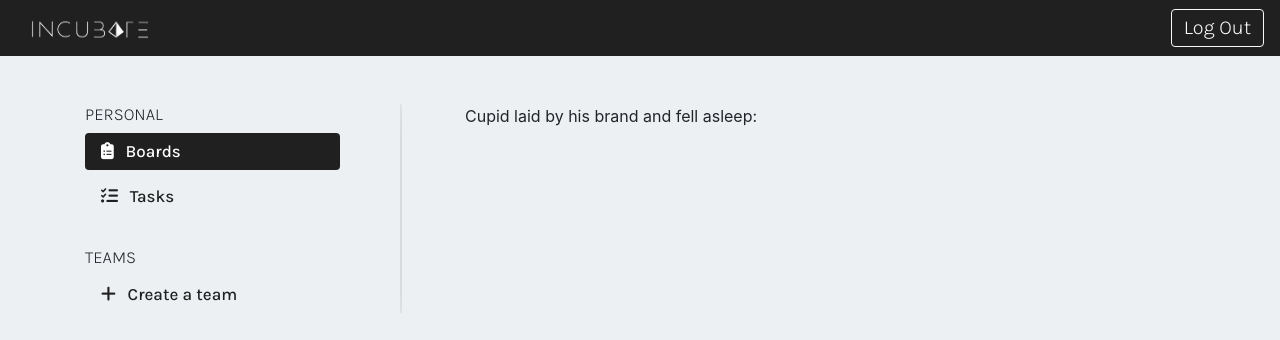
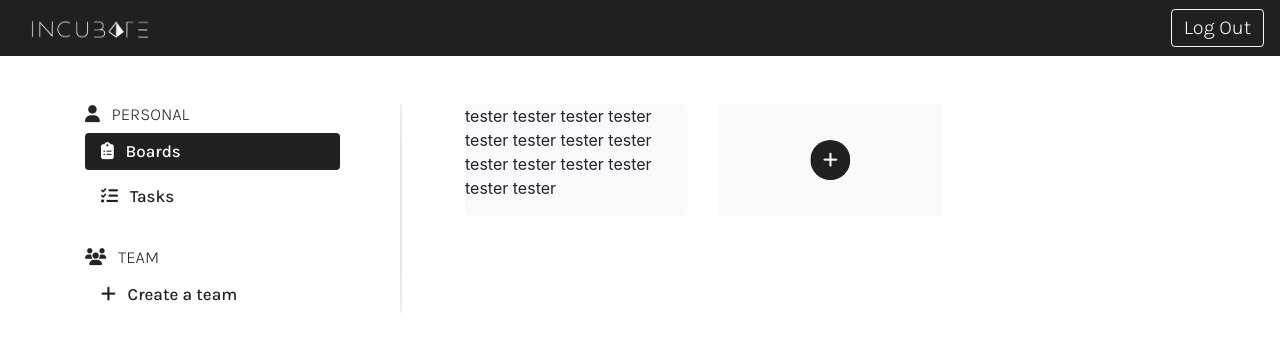
Before and after one commit to Soban-Farhan/Incubate, a React (Create React App) app in the folder Incubate/client/: page /boards in a window 1280 px wide. Shown: the top 340 px of the page. Built offline with nearby package versions, Linux system fonts and the light colour scheme; sample sign-in values are in the browser's storage.

Commit message:
More design changes

```diff
--- a/Incubate/client/src/css/master.css
+++ b/Incubate/client/src/css/master.css
@@ -3,7 +3,7 @@
 body {
     height: 100%;
     transition: .3s all;
-    background-color: #edf0f2;
+    background-color: #fff;
 }
 
 .input-style {
@@ -54,6 +54,14 @@ input[type=checkbox] {
 .v-center {
     margin: 0;
     position: absolute;
+    top: 50%; left: 50%;
+    -ms-transform: translate(-50%, -50%);
+    transform: translate(-50%, -50%);
+}
+
+.v-relative-center {
+    margin: 0;
+    position: relative;
     top: 50%; left: 50%;
     -ms-transform: translate(-50%, -50%);
     transform: translate(-50%, -50%);
@@ -111,13 +119,20 @@ a {
 
 a:hover {
     color: #202020;
-    background-color: #ffffff9f;
+    background-color: #e3e6e9;
     transition: .4s;
+}
+
+.bg-dark {
+    background-color: #202020;
 }
 
 .nav-pills .nav-link.active {
     background-color: #202020;
     transition: .5s;
+}
+.border-rounded {
+    border-radius: 5px;
 }
 
 @media screen and (max-width: 990px) {
--- a/Incubate/client/src/views/board/index.js
+++ b/Incubate/client/src/views/board/index.js
@@ -1,8 +1,5 @@
 import React, { Component } from 'react';
-import Nav from 'react-bootstrap/Nav'
-import Navbar from 'react-bootstrap/Navbar'
-// import Tabs from 'react-bootstrap/Tabs'
-import { Container, Col, Row, Tab } from 'react-bootstrap';
+import { Container, Col, Row, Tab, Nav, Navbar } from 'react-bootstrap';
 
 import '../../css/master.css'
 import logo from '../../images/incuabte.png'
@@ -37,7 +34,7 @@ class Board extends Component {
             <Row className="h-100">
               <Col sm={3}>
                 <Nav variant="pills" className="flex-column">
-                <label className="font-karla-small"> PERSONAL </label>
+                <label className="font-karla-small"><i className="fas fa-user" /> &nbsp; PERSONAL </label>
                   <Nav.Item>
                     <Nav.Link className="font-karla-small" eventKey="first"><i className="fas fa-clipboard-list"/> &nbsp; <strong> Boards </strong> </Nav.Link>
                   </Nav.Item>
@@ -46,7 +43,7 @@ class Board extends Component {
                     <Nav.Link className="font-karla-small" eventKey="second"><i className="fas fa-tasks"/> &nbsp; <strong> Tasks </strong> </Nav.Link>
                   </Nav.Item>
                   <div className="p-3" />
-                  <label className="font-karla-small"> TEAMS </label>
+                  <label className="font-karla-small"><i className="fas fa-users" /> &nbsp; TEAM </label>
                   <Nav.Item>
                     <Nav.Link className="font-karla-small" eventKey="third"><i className="fas fa-plus" /> &nbsp; <strong> Create a team </strong> </Nav.Link>
                   </Nav.Item>
@@ -58,7 +55,20 @@ class Board extends Component {
               <Col sm={8}>
                 <Tab.Content>
                   <Tab.Pane eventKey="first">
-                    Cupid laid by his brand and fell asleep:
+                    <Row className="h-100">
+                      <Col sm={4}>
+                        <p className="h-100 bg-light border-rounded">tester tester tester tester tester tester tester tester tester tester tester tester tester tester</p>
+                      </Col>
+                      <Col sm={4}>
+                        <div className="h-100 bg-light border-rounded">
+                          <div className="v-relative-center text-center">
+                            <button class="btn btn-md font-karla-small" style={{ borderRadius: "25px", width: "40px", height: "40px", backgroundColor: "#202020"}}>
+                              <i class="fas fa-plus text-light"></i>
+                            </button>
+                          </div>
+                        </div>
+                      </Col>
+                    </Row>
                   </Tab.Pane>
                   <Tab.Pane eventKey="second">
                     A maid of Dian's this advantage found, And his love-kindling
```
Also changed, not shown: Incubate/client/src/images/incuabte.png.
